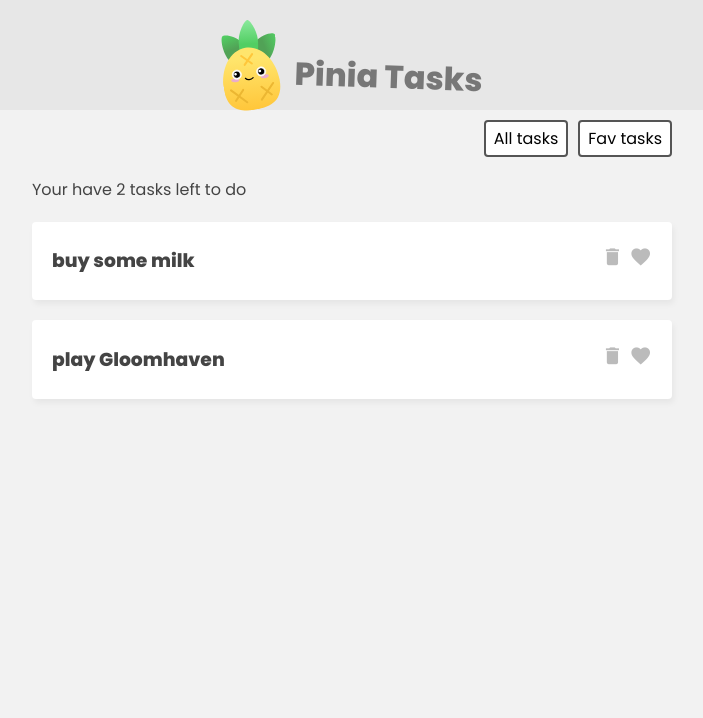
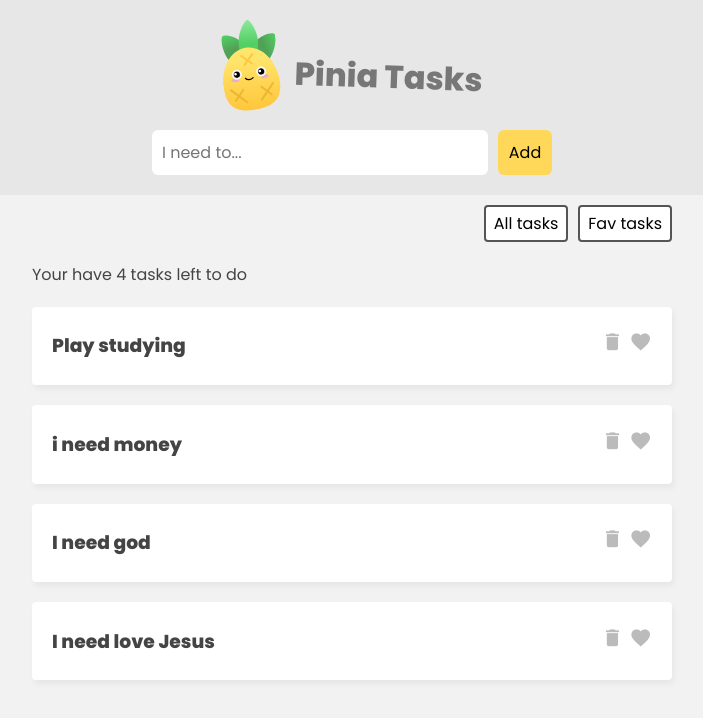
Before and after one commit to cJadsonSantos/pinia-tasks, a Vue app: page / in a window 1280 px wide. Shown: the top 718 px of the page, without its empty margins (288-991 px from the left). Built offline with nearby package versions, Linux system fonts and the light colour scheme; data requests are answered from the project's data file.

Commit message:
'change'

```diff
--- /dev/null
+++ b/data/db.json
@@ -0,0 +1,24 @@
+{
+  "tasks": [
+    {
+      "title": "Play studying",
+      "isFav": false,
+      "id": 5107
+    },
+    {
+      "title": "i need money",
+      "isFav": false,
+      "id": 4224
+    },
+    {
+      "title": "I need god",
+      "isFav": false,
+      "id": 9595
+    },
+    {
+      "title": "I need love Jesus",
+      "isFav": false,
+      "id": 1655
+    }
+  ]
+}
--- a/src/App.vue
+++ b/src/App.vue
@@ -5,12 +5,18 @@
       <img src="./assets/pinia-logo.svg" alt="pinia logo">
       <h1>Pinia Tasks</h1>
     </header>
-
+    <!-- new task form -->
+    <div class="new-task-form">
+      <TaskForm/>
+    </div>
     <!-- filter -->
     <nav class="filter">
       <button @click="filter = 'all'">All tasks</button>
       <button @click="filter = 'favs'">Fav tasks</button>
     </nav>
+
+    <!-- loading -->
+    <div class="loading" v-if="taskStore.loading">Loading tasks...</div>
     <!-- task list-->
     <div class="task-list" v-if="filter === 'all'">
       <p>Your have {{ taskStore.totalCount }} tasks left to do</p>
@@ -32,11 +38,15 @@
 import TaskDetails from "@/components/TaskDetails.vue";
 import {useTaskStore} from "@/stores/TaskStore";
 import {ref} from "vue";
+import TaskForm from "@/components/TaskForm.vue";
 
 export default {
-    components: {TaskDetails},
+  components: {TaskForm, TaskDetails},
   setup() {
     const taskStore = useTaskStore()
+
+    // fetch tasks
+    taskStore.getTasks()
 
     const filter = ref('all')
     return {taskStore, filter}
--- a/src/assets/main.css
+++ b/src/assets/main.css
@@ -58,6 +58,9 @@ header h1 {
   cursor: pointer;
   color: #bbb;
 }
+.task i.active {
+  color: #ff005d;
+}
 
 /* filter nav */
 .filter {
@@ -73,5 +76,46 @@ header h1 {
   border-radius: 4px;
   padding: 4px 8px;
   cursor: pointer;
+  font-size: 0.8em;
   font-size: 1em;
 }
+
+/* new task form */
+.new-task-form {
+  background: #e7e7e7;
+  padding: 20px 0;
+}
+form {
+  max-width: 400px;
+  margin: 0 auto;
+  display: grid;
+  grid-template-columns: 3fr 1fr;
+  gap: 10px;
+}
+form button {
+  background: #ffd859;
+  border: 0;
+  padding: 10px;
+  font-family: "Poppins";
+  border-radius: 6px;
+  cursor: pointer;
+  font-size: 1em;
+}
+form input {
+  border: 0;
+  padding: 10px;
+  border-radius: 6px;
+  color: #555;
+  font-size: 1em;
+}
+
+/* loading state */
+.loading {
+  max-width: 640px;
+  border: 1px solid #ffd859;
+  background: #ffe9a0;
+  color: #3a3a3a;
+  padding: 5px 0;
+  text-align: center;
+  margin: 30px auto;
+}
--- a/src/components/TaskDetails.vue
+++ b/src/components/TaskDetails.vue
@@ -1,15 +1,22 @@
 <template>
-    <div class="task">
-        <h3>{{ task.title }}</h3>
-        <div class="icons">
-            <i class="material-icons">delete</i>
-            <i class="material-icons">favorite</i>
-        </div>
+  <div class="task">
+    <h3>{{ task.title }}</h3>
+    <div class="icons">
+      <i class="material-icons"  @click="taskStore.deleteTask(task.id)">delete</i>
+      <i class="material-icons" :class="{active: task.isFav}" @click="taskStore.toggleFav(task.id)">favorite</i>
     </div>
+  </div>
 </template>
 
 <script>
+import {useTaskStore} from "@/stores/TaskStore";
+
 export default {
-    props: ['task']
+  props: ['task'],
+  setup() {
+    const taskStore = useTaskStore()
+
+    return {taskStore}
+  }
 }
 </script>
--- /dev/null
+++ b/src/components/TaskForm.vue
@@ -0,0 +1,32 @@
+<template>
+  <form @submit.prevent="handleSubmit">
+    <input type="text" placeholder="I need to..." v-model="newTask">
+    <button>Add</button>
+  </form>
+</template>
+
+<script>
+import {useTaskStore} from "@/stores/TaskStore";
+import {ref} from "vue";
+
+export default {
+  setup() {
+    const taskStore = useTaskStore()
+
+    const newTask = ref('')
+
+    const handleSubmit = () => {
+      if (newTask.value.length > 0) {
+        taskStore.addTask({
+          title: newTask.value,
+          isFav: false,
+          id: Math.floor(Math.random() * 10000)
+        })
+        newTask.value = ''
+      }
+    }
+
+    return {handleSubmit, newTask}
+  }
+}
+</script>
--- a/src/stores/TaskStore.js
+++ b/src/stores/TaskStore.js
@@ -2,22 +2,57 @@ import {defineStore} from "pinia";
 
 export const useTaskStore = defineStore('taskStore', {
     state: () => ({
-        tasks: [
-            {id: 1, title: 'buy some milk', isFav: false},
-            {id: 2, title: 'play Gloomhaven', isFav: true}
-        ],
-    }),
-    getters: {
+        tasks: [], loading: false,
+    }), getters: {
         favs() {
             return this.tasks.filter(t => t.isFav)
-        },
-        favCount() {
+        }, favCount() {
             return this.tasks.reduce((p, c) => {
                 return c.isFav ? p + 1 : p
             }, 0)
-        },
-        totalCount: (state) => {
+        }, totalCount: (state) => {
             return state.tasks.length
+        }
+    }, actions: {
+        async getTasks() {
+            this.loading = true
+            const res = await fetch('http://localhost:3000/tasks')
+            const data = await res.json()
+
+            this.tasks = data
+            this.loading = false
+        }, async addTask(task) {
+            this.tasks.push(task)
+
+            const res = await fetch('http://localhost:3000/tasks', {
+                method: 'POST', body: JSON.stringify(task), headers: {'Content-Type': 'application/json'}
+            })
+            if (res.error) {
+                console.log(res.error)
+            }
+        }, async deleteTask(id) {
+            this.tasks = this.tasks.filter(t => {
+                return t.id !== id
+            })
+
+            const res = await fetch('http://localhost:3000/tasks/' + id, {
+                method: 'DELETE',
+            })
+            if (res.error) {
+                console.log(res.error)
+            }
+        }, async toggleFav(id) {
+            const task = this.tasks.find(t => t.id === id)
+            task.isFav = !task.isFav
+
+            const res = await fetch('http://localhost:3000/tasks/' + id, {
+                method: 'PATCH',
+                body: JSON.stringify({isFav: task.isFav}),
+                headers: {'Content-Type': 'application/json'}
+            })
+            if (res.error) {
+                console.log(res.error)
+            }
         }
     }
 })
```
Also changed, not shown: 1 other file (tests, documents, lock files or other folders). Lines whose indentation alone changed are shown as unchanged.
